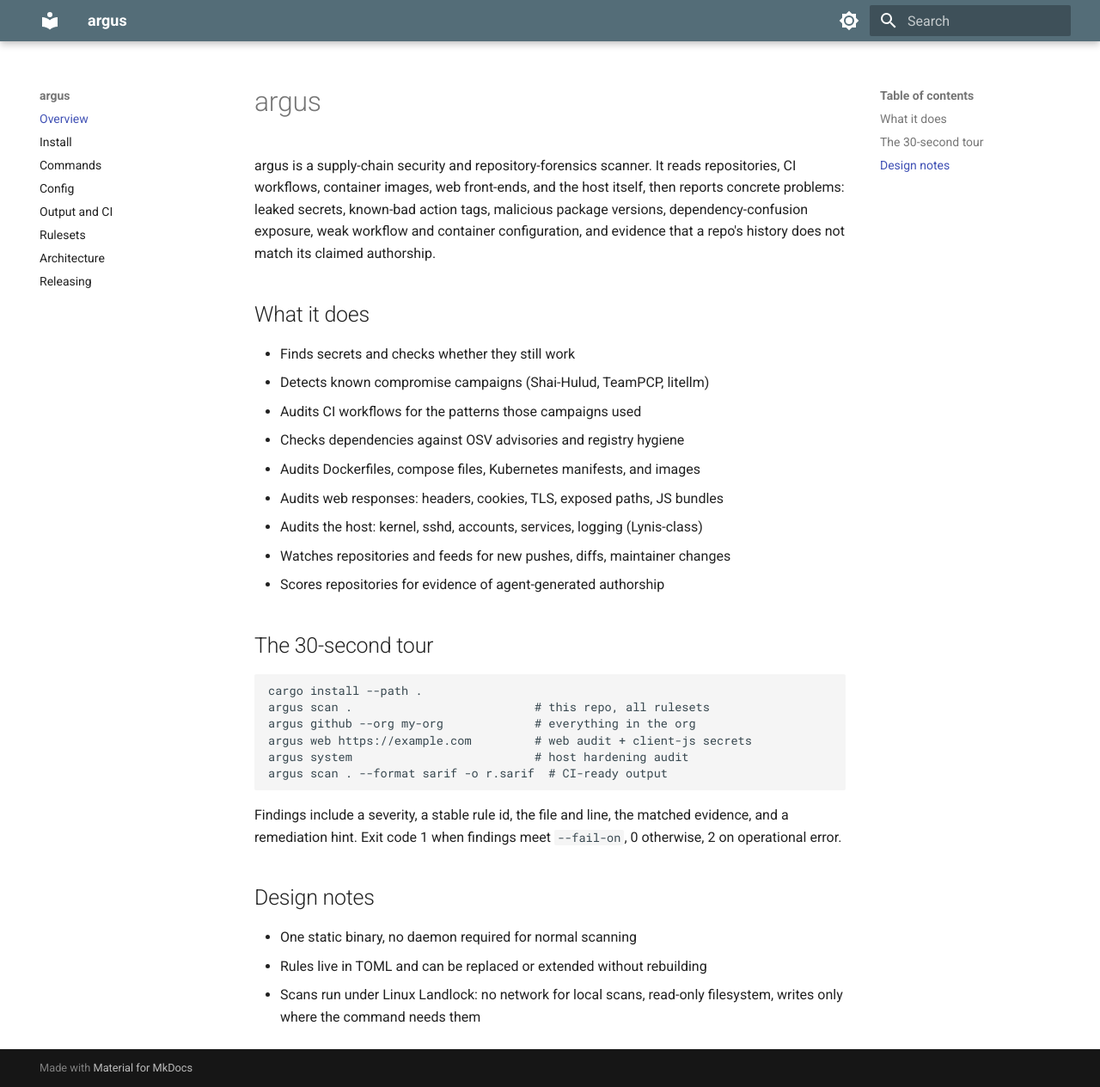
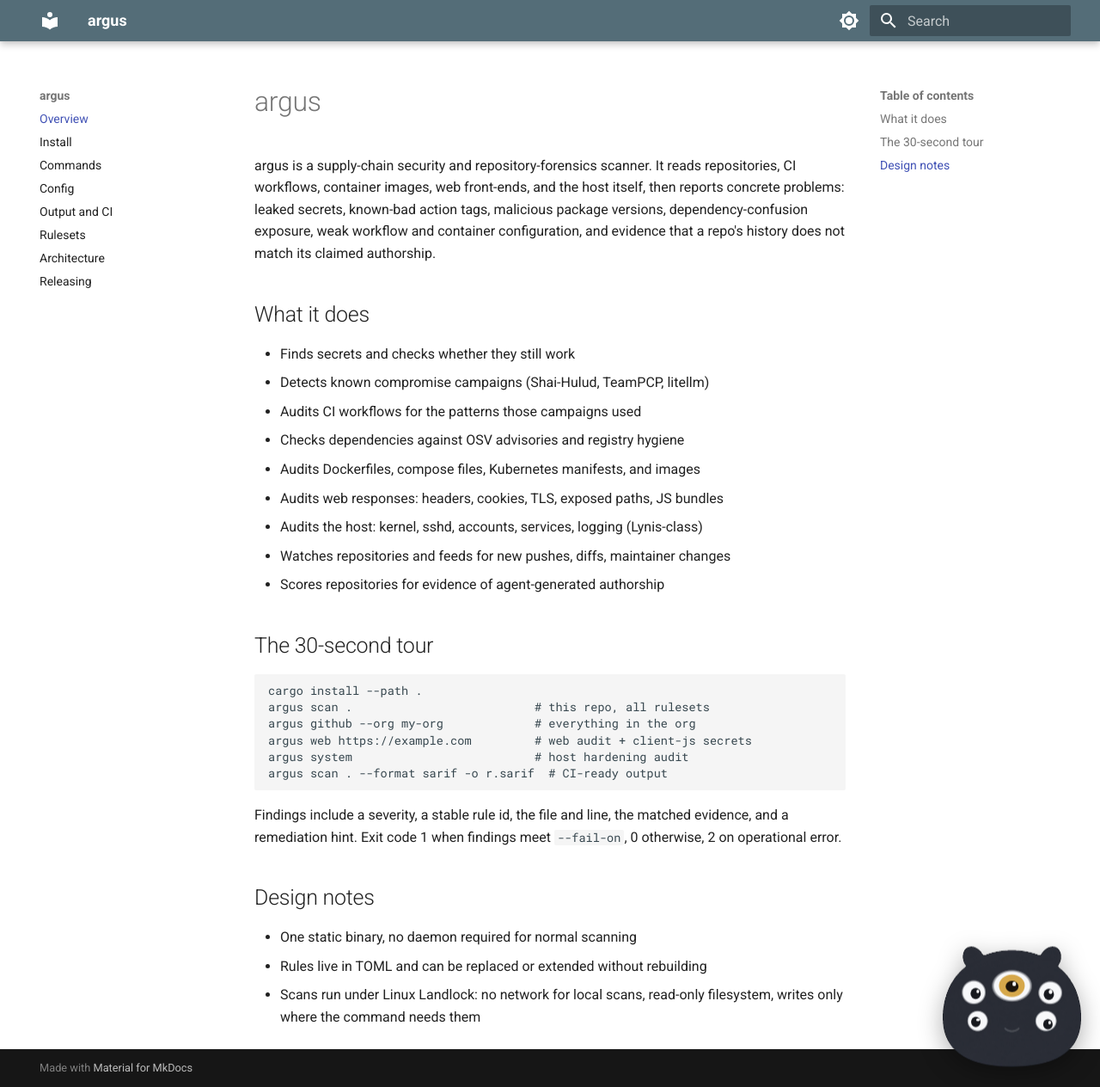
Before and after one commit to Quad4-Software/argus, an MkDocs documentation site: the page built from docs/index.md, in a window 1280 px wide and 1264 px high. Shown: the whole window at 86% size. Built offline with MkDocs 1.6.1 and Material for MkDocs 9.7.7, drawn with Linux system fonts in a browser that asks for light colours; the version menu is left out.

Commit message:
docs: add the mascot to the site and the readme
The docs pages get a corner watcher whose top eye follows the cursor. The readme loop returns to the same pose so the repeat does not jump.

```diff
--- /dev/null
+++ b/docs/assets/mascot.css
@@ -0,0 +1,128 @@
+.argus-mascot {
+  position: fixed;
+  right: 1rem;
+  bottom: 1rem;
+  width: 8.25rem;
+  aspect-ratio: 644 / 563;
+  z-index: 4;
+  pointer-events: none;
+  filter: drop-shadow(0 8px 14px rgba(0, 0, 0, 0.32));
+  background: url("mascot-body.png") center / 100% 100% no-repeat;
+  animation: argus-float 5.2s ease-in-out infinite;
+}
+
+.argus-eye {
+  position: absolute;
+  overflow: hidden;
+  background: transparent;
+  border-radius: 50%;
+  transform: translate(-50%, -50%);
+  transform-origin: center center;
+  -webkit-mask-image: radial-gradient(closest-side at center, #000 84%, transparent 100%);
+  mask-image: radial-gradient(closest-side at center, #000 84%, transparent 100%);
+}
+
+.argus-sclera {
+  position: absolute;
+  inset: 0;
+  background: #f7f8fa;
+  border-radius: 50%;
+}
+
+.argus-mover {
+  position: absolute;
+  inset: 0;
+}
+
+.argus-iris {
+  position: absolute;
+  left: 50%;
+  top: 50%;
+  width: 62%;
+  height: 68%;
+  background: #d6a84b;
+  border-radius: 50%;
+  transform: translate(-50%, -50%);
+}
+
+.argus-pupil {
+  position: absolute;
+  left: 50%;
+  top: 52%;
+  width: 42%;
+  height: 46%;
+  background: #17191e;
+  border-radius: 50%;
+  transform: translate(-50%, -50%);
+}
+
+.argus-eye-main .argus-pupil {
+  width: 48%;
+  height: 52%;
+  background: #1c140c;
+}
+
+.argus-lid {
+  position: absolute;
+  left: -45%;
+  z-index: 3;
+  width: 190%;
+  height: 190%;
+  background: #292c35;
+  border-radius: 50%;
+}
+
+.argus-lid-top {
+  top: 0;
+  transform: translateY(-104%);
+  -webkit-mask-image: linear-gradient(to bottom, #000 82%, transparent 100%);
+  mask-image: linear-gradient(to bottom, #000 82%, transparent 100%);
+}
+
+.argus-lid-bottom {
+  bottom: 0;
+  transform: translateY(104%);
+  -webkit-mask-image: linear-gradient(to top, #000 82%, transparent 100%);
+  mask-image: linear-gradient(to top, #000 82%, transparent 100%);
+}
+
+.argus-glint {
+  position: absolute;
+  top: 14%;
+  right: 16%;
+  width: 32%;
+  height: 32%;
+  background: #fff;
+  border-radius: 50%;
+}
+
+@keyframes argus-float {
+  0%,
+  100% {
+    translate: 0 0;
+  }
+
+  50% {
+    translate: 0 -4px;
+  }
+}
+
+@media (prefers-reduced-motion: reduce) {
+  .argus-mascot {
+    animation: none;
+  }
+}
+
+@media (max-width: 48rem) {
+  .argus-mascot {
+    width: 5.5rem;
+    right: 0.65rem;
+    bottom: 0.65rem;
+  }
+}
+
+@media print {
+  .argus-mascot {
+    display: none;
+  }
+}
--- /dev/null
+++ b/docs/assets/mascot.js
@@ -0,0 +1,186 @@
+(function () {
+  var reduce = window.matchMedia("(prefers-reduced-motion: reduce)").matches
+
+  var specs = [
+    { follow: true, x: 50.0, y: 33.3, w: 29.6, h: 26.6 },
+    { x: 23.0, y: 38.6, w: 17.4, h: 19.6 },
+    { x: 77.2, y: 38.9, w: 17.4, h: 19.6 },
+    { x: 25.8, y: 61.6, w: 15.6, h: 17.8 },
+    { x: 74.0, y: 61.7, w: 15.6, h: 17.8 }
+  ]
+
+  function mount() {
+    var root = document.createElement("div")
+    root.className = "argus-mascot"
+    root.setAttribute("aria-hidden", "true")
+
+    var eyes = specs.map(function (spec) {
+      var eye = document.createElement("div")
+      eye.className = "argus-eye" + (spec.follow ? " argus-eye-main" : "")
+      eye.style.left = spec.x + "%"
+      eye.style.top = spec.y + "%"
+      eye.style.width = spec.w + "%"
+      eye.style.height = spec.h + "%"
+
+      var mover = document.createElement("div")
+      mover.className = "argus-mover"
+      var pupilHost = mover
+      if (spec.follow) {
+        var iris = document.createElement("div")
+        iris.className = "argus-iris"
+        mover.appendChild(iris)
+        pupilHost = iris
+      }
+      var pupil = document.createElement("div")
+      pupil.className = "argus-pupil"
+      var glint = document.createElement("div")
+      glint.className = "argus-glint"
+      pupil.appendChild(glint)
+      pupilHost.appendChild(pupil)
+      var sclera = document.createElement("div")
+      sclera.className = "argus-sclera"
+      var lidTop = document.createElement("div")
+      lidTop.className = "argus-lid argus-lid-top"
+      var lidBottom = document.createElement("div")
+      lidBottom.className = "argus-lid argus-lid-bottom"
+      eye.appendChild(sclera)
+      eye.appendChild(mover)
+      eye.appendChild(lidTop)
+      eye.appendChild(lidBottom)
+      root.appendChild(eye)
+
+      return {
+        el: eye,
+        mover: mover,
+        lidTop: lidTop,
+        lidBottom: lidBottom,
+        follow: !!spec.follow,
+        tx: 0,
+        ty: 0,
+        x: 0,
+        y: 0,
+        next: 1400 + Math.random() * 2200,
+        lag: spec.follow ? 0 : 16 + Math.random() * 36
+      }
+    })
+
+    document.body.appendChild(root)
+    var main = eyes[0]
+
+    document.addEventListener("mousemove", function (ev) {
+      var rect = main.el.getBoundingClientRect()
+      var cx = rect.left + rect.width / 2
+      var cy = rect.top + rect.height / 2
+      var dx = ev.clientX - cx
+      var dy = ev.clientY - cy
+      var dist = Math.hypot(dx, dy) || 1
+      var mag = Math.min(1, dist / 220)
+      main.tx = (dx / dist) * mag
+      main.ty = (dy / dist) * mag
+    })
+
+    document.documentElement.addEventListener("mouseleave", function () {
+      main.tx = 0
+      main.ty = 0
+    })
+
+    function place(eye) {
+      var travel = (eye.follow ? 0.11 : 0.18) * eye.el.clientWidth
+      eye.mover.style.transform =
+        "translate(" + (eye.x * travel).toFixed(2) + "px," + (eye.y * travel).toFixed(2) + "px)"
+    }
+
+    var CLOSE_MS = 190
+    var HOLD_MS = 90
+    var OPEN_MS = 340
+    var DOUBLE_GAP = 180
+    var blink = { active: false, t0: 0, until: 0, double: false, next: 5200 }
+
+    function easeIn(p) {
+      return p * p * p
+    }
+
+    function easeOut(p) {
+      return 1 - Math.pow(1 - p, 3)
+    }
+
+    function oneBlink(t, close, hold, open) {
+      if (t < 0) return null
+      if (t < close) return 1 - easeIn(t / close)
+      t -= close
+      if (t < hold) return 0
+      t -= hold
+      if (t < open) return easeOut(t / open)
+      return null
+    }
+
+    function openAmount(elapsed) {
+      var first = oneBlink(elapsed, CLOSE_MS, HOLD_MS, OPEN_MS)
+      if (first !== null) return first
+      var t = elapsed - (CLOSE_MS + HOLD_MS + OPEN_MS)
+      if (!blink.double) return 1
+      if (t < DOUBLE_GAP) return 1
+      var second = oneBlink(t - DOUBLE_GAP, CLOSE_MS * 0.82, HOLD_MS * 0.55, OPEN_MS * 0.82)
+      return second === null ? 1 : second
+    }
+
+    function placeLids(eye, shut) {
+      eye.lidTop.style.transform = "translateY(" + (-104 + shut * 40).toFixed(2) + "%)"
+      eye.lidBottom.style.transform = "translateY(" + (104 - shut * 40).toFixed(2) + "%)"
+    }
+
+    function parkLids(eye) {
+      placeLids(eye, 0)
+    }
+
+    function setLids(eye, open) {
+      placeLids(eye, 1 - open)
+    }
+
+    eyes.forEach(parkLids)
+
+    function frame(now) {
+      eyes.forEach(function (eye) {
+        if (!eye.follow && !reduce && now > eye.next) {
+          var angle = Math.random() * Math.PI * 2
+          var mag = 0.2 + Math.random() * 0.8
+          eye.tx = Math.cos(angle) * mag
+          eye.ty = Math.sin(angle) * mag
+          eye.next = now + 1600 + Math.random() * 2400
+        }
+        var ease = eye.follow ? 0.22 : 0.07
+        eye.x += (eye.tx - eye.x) * ease
+        eye.y += (eye.ty - eye.y) * ease
+        place(eye)
+      })
+
+      if (!reduce) {
+        if (!blink.active && now > blink.next) {
+          blink.active = true
+          blink.t0 = now
+          blink.double = Math.random() < 0.22
+          var span = CLOSE_MS + HOLD_MS + OPEN_MS
+          if (blink.double) span += DOUBLE_GAP + (CLOSE_MS + HOLD_MS + OPEN_MS) * 0.82
+          blink.until = now + span + 50
+        }
+        if (blink.active) {
+          eyes.forEach(function (eye) {
+            setLids(eye, openAmount(now - blink.t0 - eye.lag))
+          })
+          if (now > blink.until) {
+            blink.active = false
+            blink.next = now + 7000 + Math.random() * 5000
+            eyes.forEach(parkLids)
+          }
+        }
+      }
+
+      requestAnimationFrame(frame)
+    }
+
+    requestAnimationFrame(frame)
+  }
+
+  if (document.body) mount()
+  else document.addEventListener("DOMContentLoaded", mount)
+})()
--- a/mkdocs.yml
+++ b/mkdocs.yml
@@ -25,6 +25,12 @@ extra:
     alias: true
     default: latest
 
+extra_css:
+  - assets/mascot.css
+
+extra_javascript:
+  - assets/mascot.js
+
 nav:
   - Overview: index.md
   - Install: install.md
```
Also changed, not shown: README.md (+4 -0 lines), docs/assets/mascot-body.png (added), docs/icon.png (added), docs/mascot.gif (added), 1 other file.
